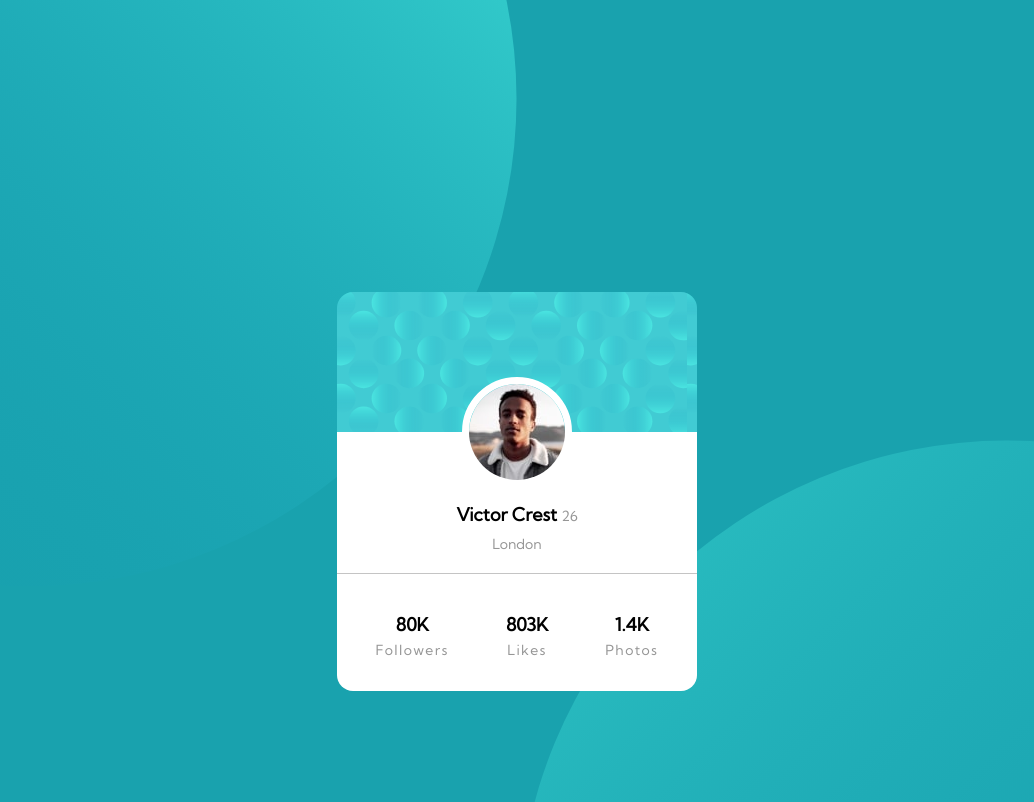
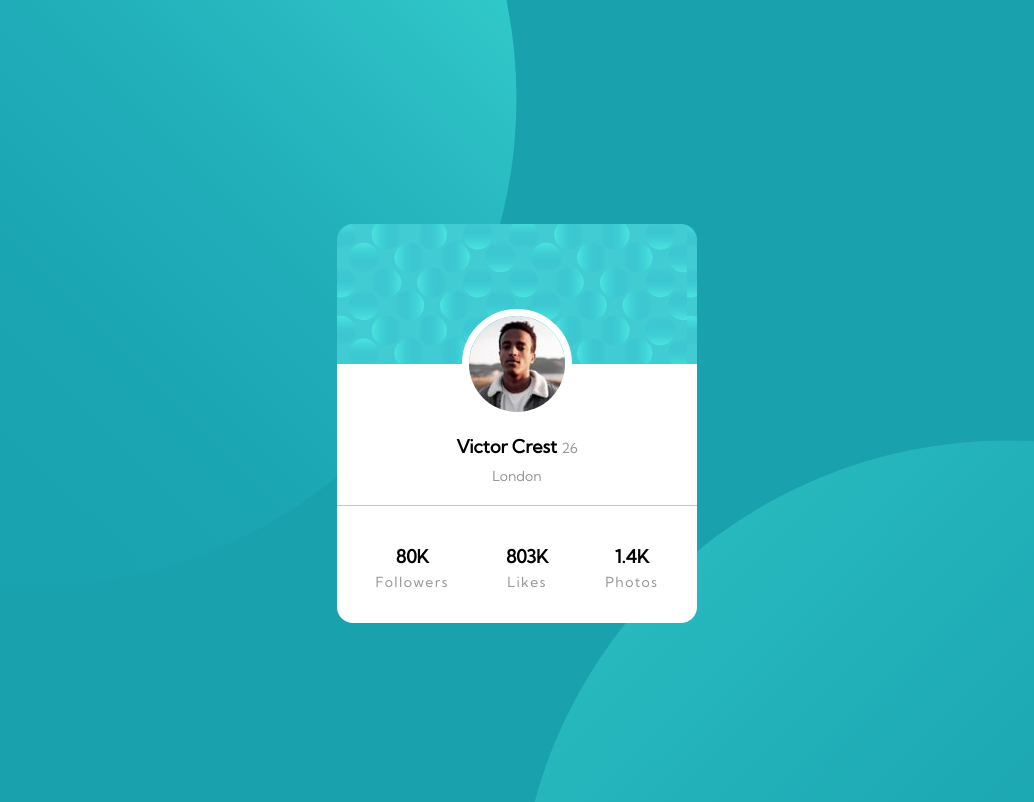
Before and after one commit to vanjavelickov/quantox-first-task, a plain HTML site: page index.html in a window 1280 px wide. Shown: the top 802 px of the page, without its empty margins (123-1157 px from the left). Drawn offline with Linux system fonts and the light colour scheme.

Commit message:
add meta tag and top to card class

```diff
--- a/index.html
+++ b/index.html
@@ -2,6 +2,7 @@
 <html>
 
 <head>
+    <meta charset="utf-8" name="viewport" content="width=device-width, initial-scale=1.0">
     <style>
         @import url('https://fonts.googleapis.com/css2?family=Kumbh+Sans:wght@100;400&display=swap');
     </style>
--- a/style.css
+++ b/style.css
@@ -35,6 +35,7 @@ body {
     overflow: hidden;
     width: 360px;
     position: absolute;
+    top: 28%;
     /* flex: 0 0 360px; */
 }
 
```
